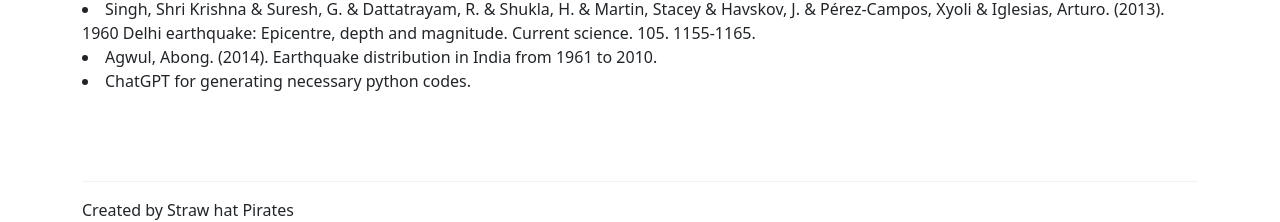
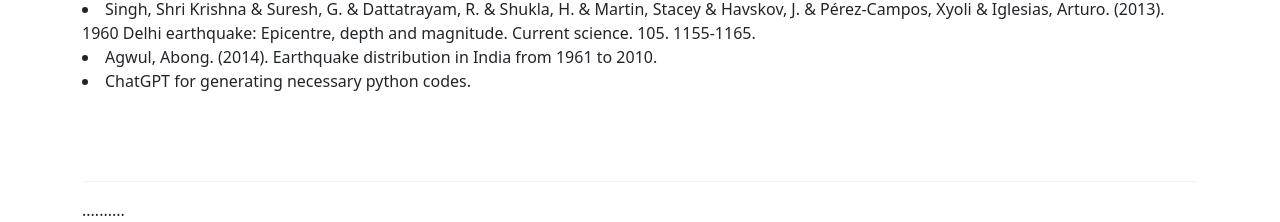
Before and after one commit to athulvis/earthquake-visualizer, a plain HTML site: page index.html in a window 1280 px wide. Shown: the part 1190-1412 px from the top of the page. Drawn offline with nearby package versions, Linux system fonts and the light colour scheme.

Commit message:
fixed name

```diff
--- a/index.html
+++ b/index.html
@@ -86,7 +86,7 @@
         </div>
         <br/><br/><br/>
         <hr/>
-        <footer>Created by Straw hat Pirates</footer>
+        <footer>..........</footer>
       </div>
         <script src="js/qgis2web_expressions.js"></script>
         <script src="js/leaflet.js"></script>
```
